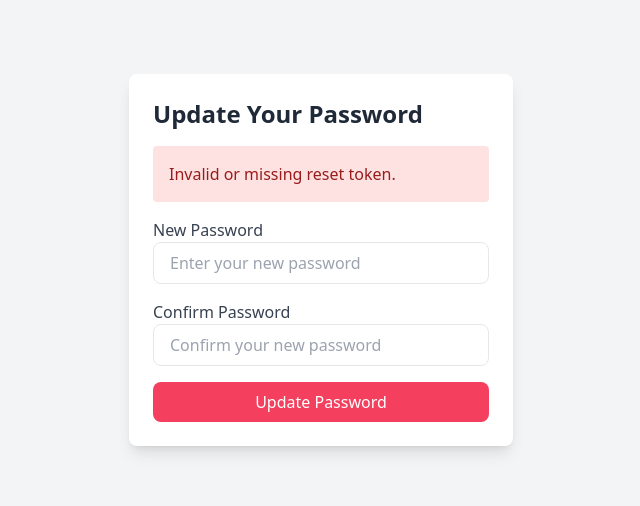
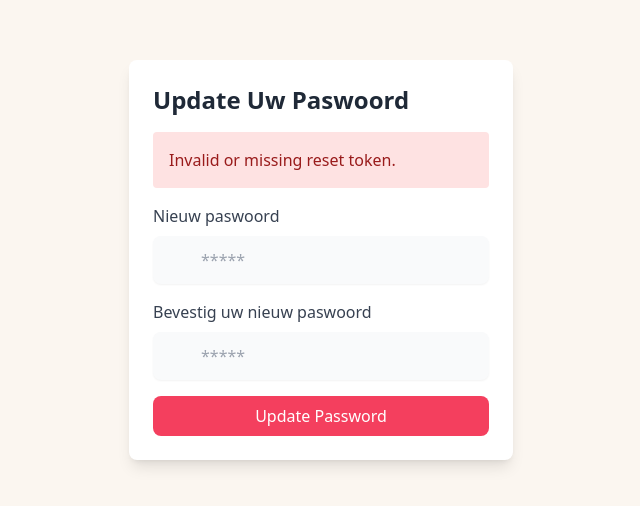
Before and after one commit to remcohofmans/RnD, a React (Create React App) app: page /updatePassword in a window 1280 px wide. Shown: the part 140-646 px from the top of the page, without its empty margins (319-959 px from the left). Built offline with nearby package versions, Linux system fonts and the light colour scheme; no server answers.

Commit message:
Fix style for password update page

```diff
--- a/src/Components/PasswordUpdate.jsx
+++ b/src/Components/PasswordUpdate.jsx
@@ -13,8 +13,7 @@ const PasswordUpdate = () => {
   const [searchParams] = useSearchParams();
 
   useEffect(() => {
-    // Extract the access_token from the URL
-    const token = searchParams.get('access_token'); // Supabase uses `access_token` as the query param
+    const token = searchParams.get('access_token');
     if (token) {
       setResetToken(token);
     } else {
@@ -45,7 +44,6 @@ const PasswordUpdate = () => {
     setMessage('');
 
     try {
-      // Update the password using the provided reset token
       const { data, error } = await supabase.auth.updateUser({
         token: resetToken,
         password: newPassword,
@@ -56,7 +54,6 @@ const PasswordUpdate = () => {
       }
 
       setMessage('Your password has been updated successfully.');
-      // Optionally, redirect the user to the login page
       setTimeout(() => {
         navigate('/login');
       }, 2000);
@@ -69,43 +66,43 @@ const PasswordUpdate = () => {
   };
 
   return (
-    <div className="min-h-screen flex items-center justify-center bg-gray-100">
+    <div className="min-h-screen flex items-center justify-center bg-[#fbf6f0]"> {/* Change here */}
       <div className="bg-white p-6 rounded-lg shadow-lg max-w-sm w-full">
-        <h2 className="text-2xl font-bold text-gray-800 mb-4">Update Your Password</h2>
+        <h2 className="text-2xl font-bold text-gray-800 mb-4">Update Uw Paswoord</h2>
 
         {message && <div className="bg-green-100 text-green-800 p-4 rounded mb-4">{message}</div>}
         {error && <div className="bg-red-100 text-red-800 p-4 rounded mb-4">{error}</div>}
 
         <form onSubmit={handleSubmit}>
           <div className="mb-4">
-            <label htmlFor="newPassword" className="block text-gray-700">New Password</label>
+            <label htmlFor="newPassword" className="block text-gray-700 mb-2">Nieuw paswoord</label>
             <input
               type="password"
               id="newPassword"
-              className="w-full px-4 py-2 border rounded-lg text-gray-800"
+              className="w-full py-3 px-12 bg-gray-50 rounded-lg shadow-sm focus:outline-none focus:ring-2 focus:ring-[#fda4af]"
               value={newPassword}
               onChange={(e) => setNewPassword(e.target.value)}
-              placeholder="Enter your new password"
+              placeholder="*****"
               required
             />
           </div>
 
           <div className="mb-4">
-            <label htmlFor="confirmPassword" className="block text-gray-700">Confirm Password</label>
+            <label htmlFor="confirmPassword" className="block text-gray-700 mb-2">Bevestig uw nieuw paswoord</label>
             <input
               type="password"
               id="confirmPassword"
-              className="w-full px-4 py-2 border rounded-lg text-gray-800"
+              className="w-full py-3 px-12 bg-gray-50 rounded-lg shadow-sm focus:outline-none focus:ring-2 focus:ring-[#fda4af]"
               value={confirmPassword}
               onChange={(e) => setConfirmPassword(e.target.value)}
-              placeholder="Confirm your new password"
+              placeholder="*****"
               required
             />
           </div>
 
           <button
             type="submit"
-            className={`w-full py-2 text-white rounded-lg ${isLoading ? 'bg-gray-400' : 'bg-[#f43f5e] hover:bg-[#e11d48]'}`}
+            className={`w-full py-2 text-white rounded-lg ${isLoading ? 'bg-gray-400' : 'bg-[#f43f5e] hover:bg-[#e11d48]'} focus:ring-2 focus:ring-offset-2 focus:ring-[#f43f5e]`}
             disabled={isLoading}
           >
             {isLoading ? 'Updating...' : 'Update Password'}
```
